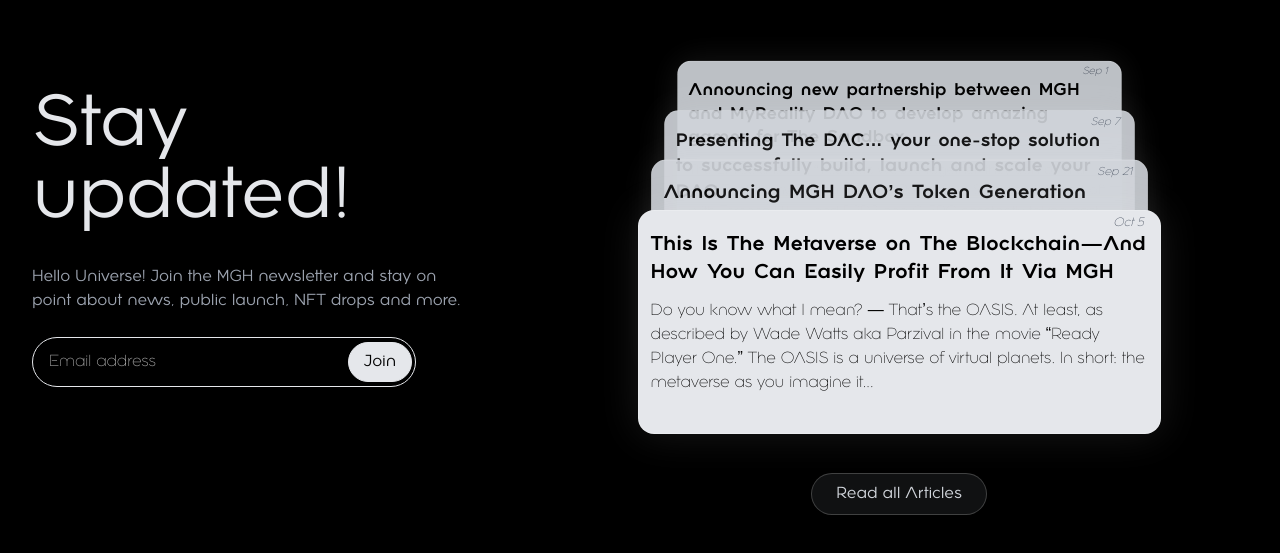
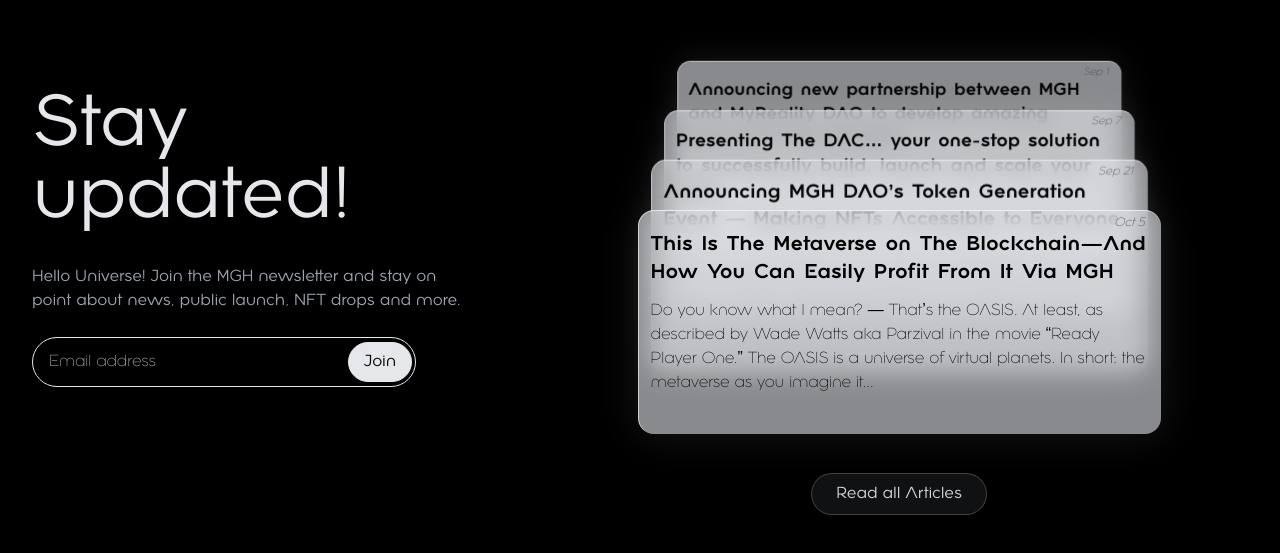
Before and after one commit to thehubdao/HUB-Website, a Next.js app: page / in a window 1280 px wide. Shown: the part 5582-6135 px from the top of the page. Built offline with nearby package versions, Linux system fonts and the light colour scheme.

Commit message:
blog card add glass style

```diff
--- a/components/BlogCard.tsx
+++ b/components/BlogCard.tsx
@@ -1,7 +1,7 @@
 const BlogCard = ({title, article, date, link, classes}: any) => {
     return (
         <a href={link} target="_blank">
-        <div className={`${classes} m-auto relative hover:z-50 opacity-100 hover:opacity-100 hover:shadow-black scale-100 flex flex-col p-3 pt-5 h-full xl:h-56 w-full xl:w-3/4 rounded-2xl text-left shadow-colorbottom bg-gray-200 hover:bg-gray-100 bg-opacity-100 transform xl:-translate-y-16 hover:scale-105 transition duration-300 ease-in-out border border-white border-opacity-20 hover:border-opacity-70 cursor-pointer`}>
+        <div className={`${classes} m-auto relative hover:z-50 hover:shadow-black scale-100 flex flex-col p-3 pt-5 h-full xl:h-56 w-full xl:w-3/4 rounded-2xl text-left shadow-colorbottom bg-gray-200 bg-opacity-100 xl:bg-opacity-60 backdrop-filter backdrop-blur-md hover:backdrop-blur-xl transform xl:-translate-y-16 hover:scale-105 transition duration-300 ease-in-out border-l border-t border-white border-opacity-60 hover:border-opacity-70 cursor-pointer`}>
 
             <p className="text-black text-xl font-semibold">{title}</p>
             <p className="mt-3 text-black font-light">{article}</p>
--- a/components/Press.tsx
+++ b/components/Press.tsx
@@ -45,9 +45,9 @@ const Press = () => {
                 </div>
 
                 <div className="w-full h-full xl:h-80 lg:w-3/5 grid grid-cols-1 md:grid-cols-2 xl:grid-rows-5 xl:grid-cols-1 place-content-stretch justify-items-center gap-5 p-0 py-8 lg:pl-8">
-                    <BlogCard classes="z-0 xl:scale-85 xl:opacity-90 xl:bg-gray-300" date={pressJson[0].date} link={pressJson[0].link} title={pressJson[0].title} article={pressJson[0].text} />
-                    <BlogCard classes="z-0 xl:scale-90 xl:opacity-90 xl:bg-gray-300" date={pressJson[1].date} link={pressJson[1].link} title={pressJson[1].title} article={pressJson[1].text} />
-                    <BlogCard classes="z-0 xl:scale-95 xl:opacity-90 xl:bg-gray-300" date={pressJson[2].date} link={pressJson[2].link} title={pressJson[2].title} article={pressJson[2].text} />
+                    <BlogCard classes="z-0 xl:scale-85 " date={pressJson[0].date} link={pressJson[0].link} title={pressJson[0].title} article={pressJson[0].text} />
+                    <BlogCard classes="z-0 xl:scale-90 " date={pressJson[1].date} link={pressJson[1].link} title={pressJson[1].title} article={pressJson[1].text} />
+                    <BlogCard classes="z-0 xl:scale-95 " date={pressJson[2].date} link={pressJson[2].link} title={pressJson[2].title} article={pressJson[2].text} />
                     <BlogCard classes="z-0 xl:scale-100" date={pressJson[3].date} link={pressJson[3].link} title={pressJson[3].title} article={pressJson[3].text} />
 
                     <div className="col-span-full z-50 max-w-xs m-auto xl:translate-y-36 button">
```
